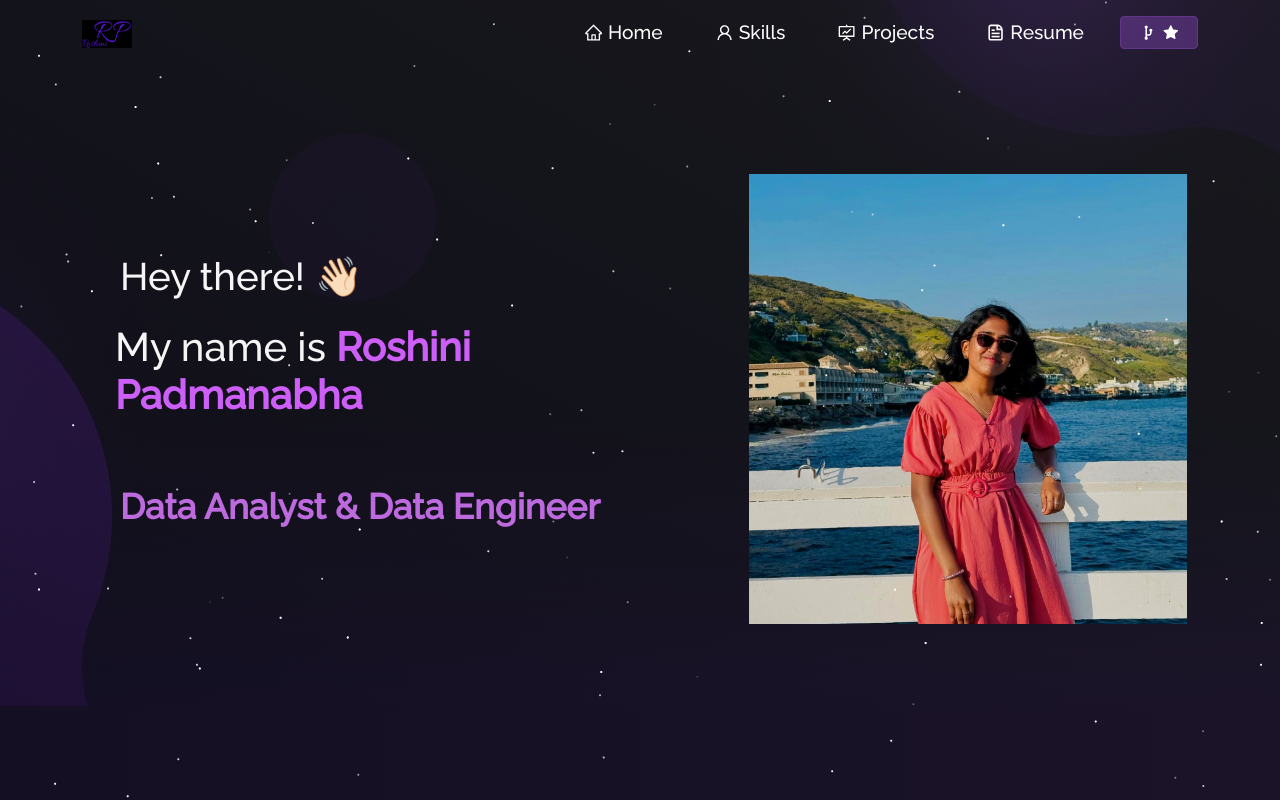
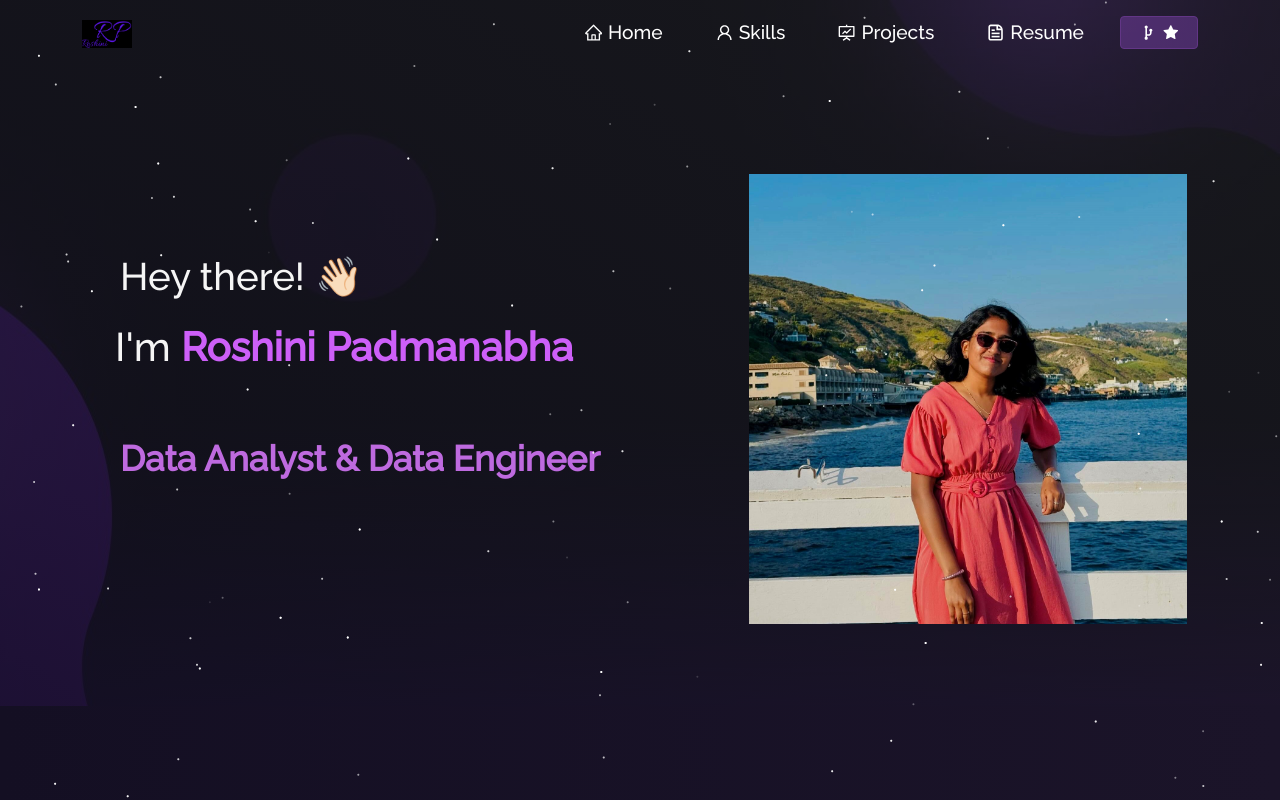
Before and after one commit to roshinip21/rosh_portfolio, a React (Create React App) app: page / in a window 1280 px wide. Shown: the top 800 px of the page. Built offline with nearby package versions, Linux system fonts and the light colour scheme.

Commit message:
Updated Name in Home.js

```diff
--- a/src/components/Home/Home.js
+++ b/src/components/Home/Home.js
@@ -24,7 +24,7 @@ function Home() {
               </h1>
 
               <h1 className="heading-name">
-                My name is
+                I'm
                 <strong className="main-name"> Roshini Padmanabha</strong>
               </h1>
 
```
